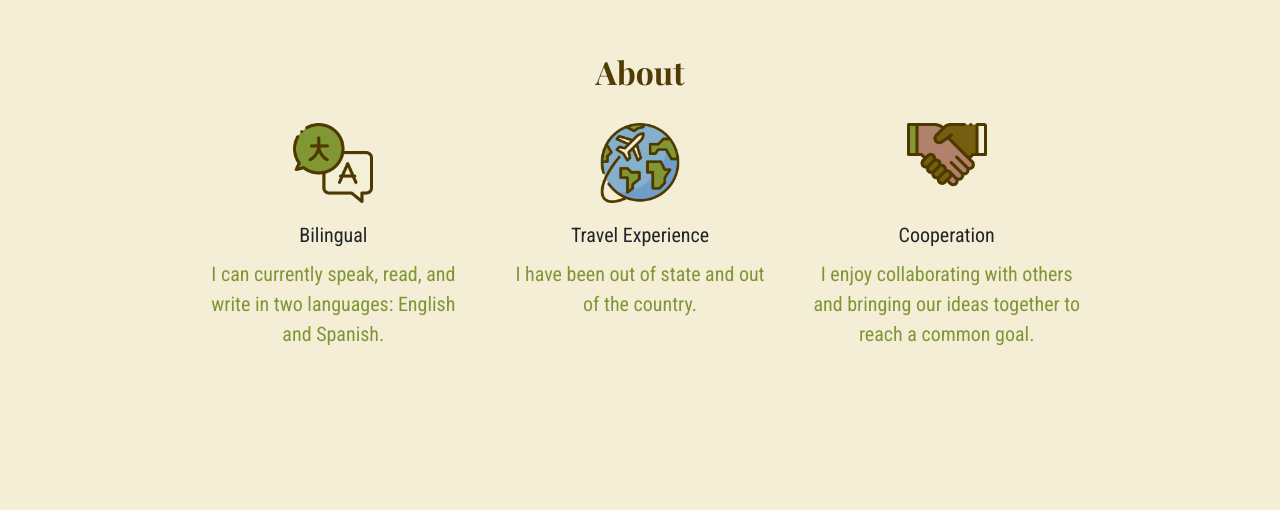
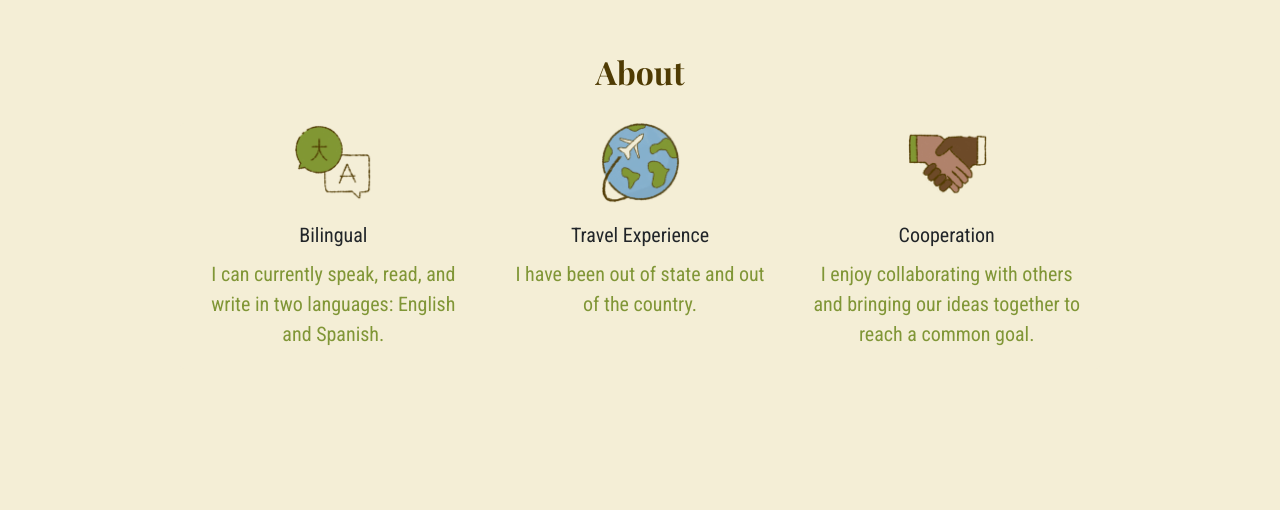
Before and after one commit to marjuly/new-professional-portfolio, a website: page index.html in a window 1280 px wide. Shown: the part 2176-2686 px from the top of the page. Drawn offline with nearby package versions, Linux system fonts and the light colour scheme.

Commit message:
update icon again, pls work

```diff
--- a/index.html
+++ b/index.html
@@ -214,7 +214,7 @@
         <div class="col-10">
           <div class="card-group">
             <div id="tarjeta" class="card" style="width: 18rem;">
-                <img src="img/icon/translation.png" class="ricons card-img-top" alt="translate" />
+                <img src="img/icon/newer/translation.png" class="ricons card-img-top" alt="translate" />
               <div class="card-body">
                 <h5 class="card-title">Bilingual</h5>
                 <p class="card-text">
@@ -223,7 +223,7 @@
               </div>
             </div>
             <div id="tarjeta" class="card" style="width: 18rem;">
-              <img src="img/icon/travel.png" class="ricons card-img-top" alt="travel" />
+              <img src="img/icon/newer/travel.png" class="ricons card-img-top" alt="travel" />
               <div class="card-body">
                 <h5 class="card-title">Travel Experience</h5>
                 <p class="card-text">
@@ -232,7 +232,7 @@
               </div>
             </div>
             <div id="tarjeta" class="card" style="width: 18rem;">
-              <img src="img/icon/cooperation.png" class="ricons card-img-top" alt="cooperation" />
+              <img src="img/icon/newer/cooperation.png" class="ricons card-img-top" alt="cooperation" />
               <div class="card-body">
                 <h5 class="card-title">Cooperation</h5>
                 <p class="card-text">
```
Also changed, not shown: img/icon/cooperation.png (deleted), img/icon/newer/cooperation.png (added), img/icon/newer/translation.png (added), img/icon/newer/travel.png (added), img/icon/translation.png (deleted), img/icon/travel.png (deleted).
